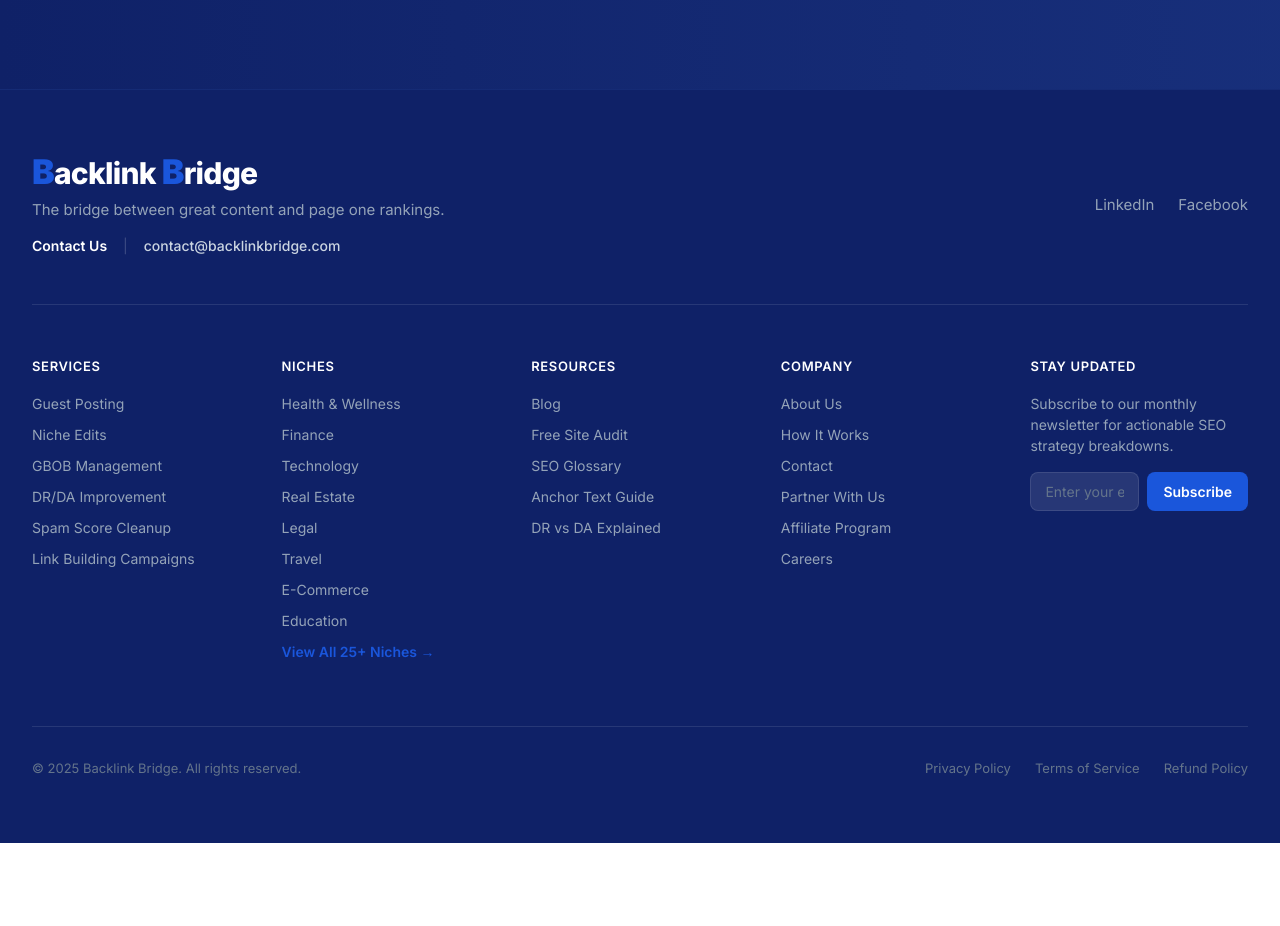
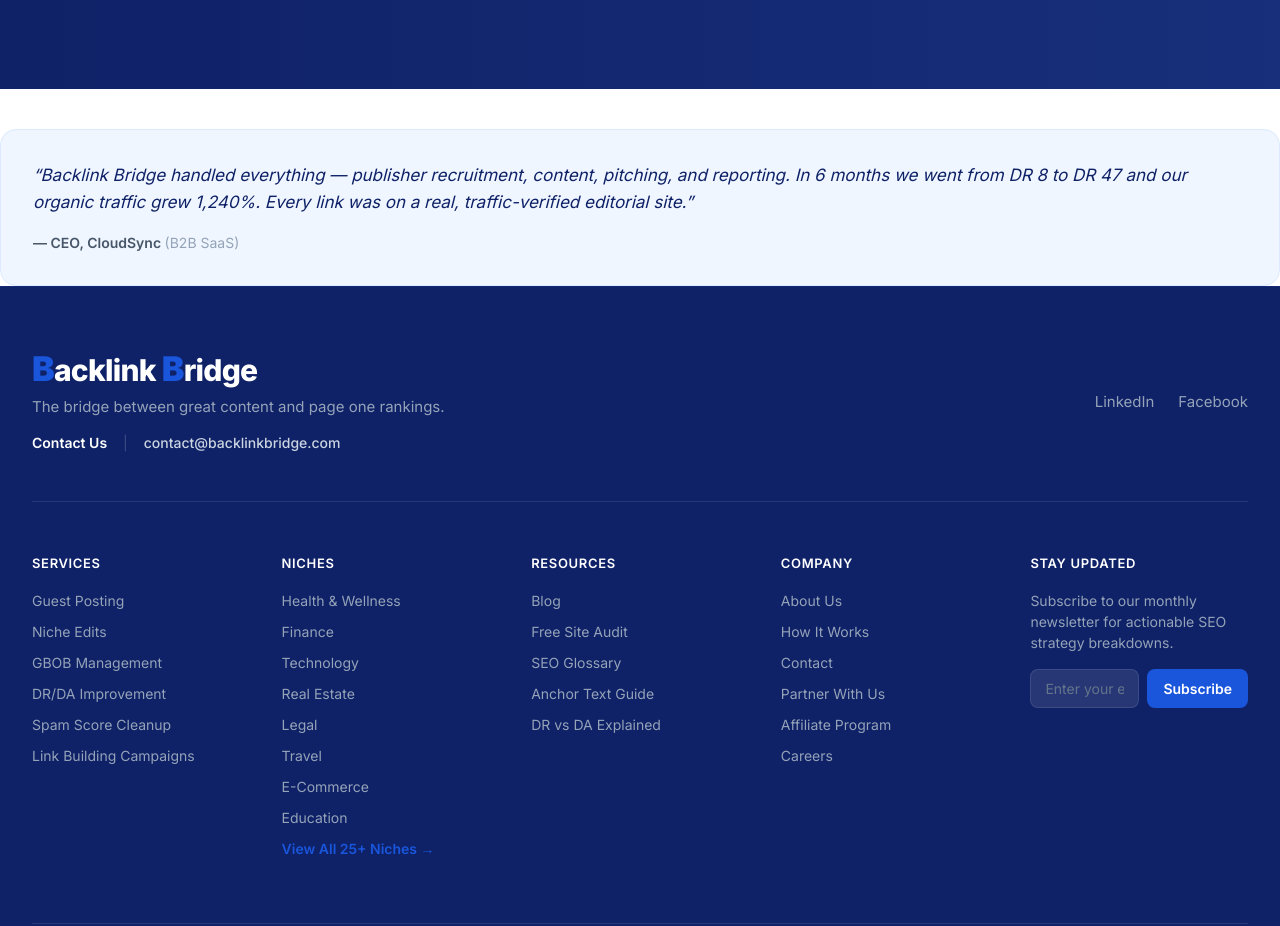
Before and after one commit to subhanm686/Backlink-Bridge, a Next.js app: page /case-studies/gbob-saas in a window 1280 px wide. Shown: the part 3540-4466 px from the top of the page. Before the commit the page ends 4383 px from the top, so only its background shows below. Built offline with nearby package versions, Linux system fonts and the light colour scheme; no server answers; a web font is replaced by a local one.

Commit message:
Update page.tsx

```diff
--- a/src/app/case-studies/gbob-saas/page.tsx
+++ b/src/app/case-studies/gbob-saas/page.tsx
@@ -169,6 +169,12 @@ export default function CaseStudyGbobSaasPage() {
       </section>
 
       <BottomCTA />
+      <div className="mt-10 p-8 bg-blue-50 border border-blue-100 rounded-2xl">
+          <p className="text-[17px] text-navy italic leading-relaxed mb-4">
+            &ldquo;Backlink Bridge handled everything — publisher recruitment, content, pitching, and reporting. In 6 months we went from DR 8 to DR 47 and our organic traffic grew 1,240%. Every link was on a real, traffic-verified editorial site.&rdquo;
+          </p>
+          <p className="text-sm font-semibold text-slate-600">— CEO, CloudSync <span className="text-slate-400 font-normal">(B2B SaaS)</span></p>
+        </div>
     </main>
   )
 }
```
